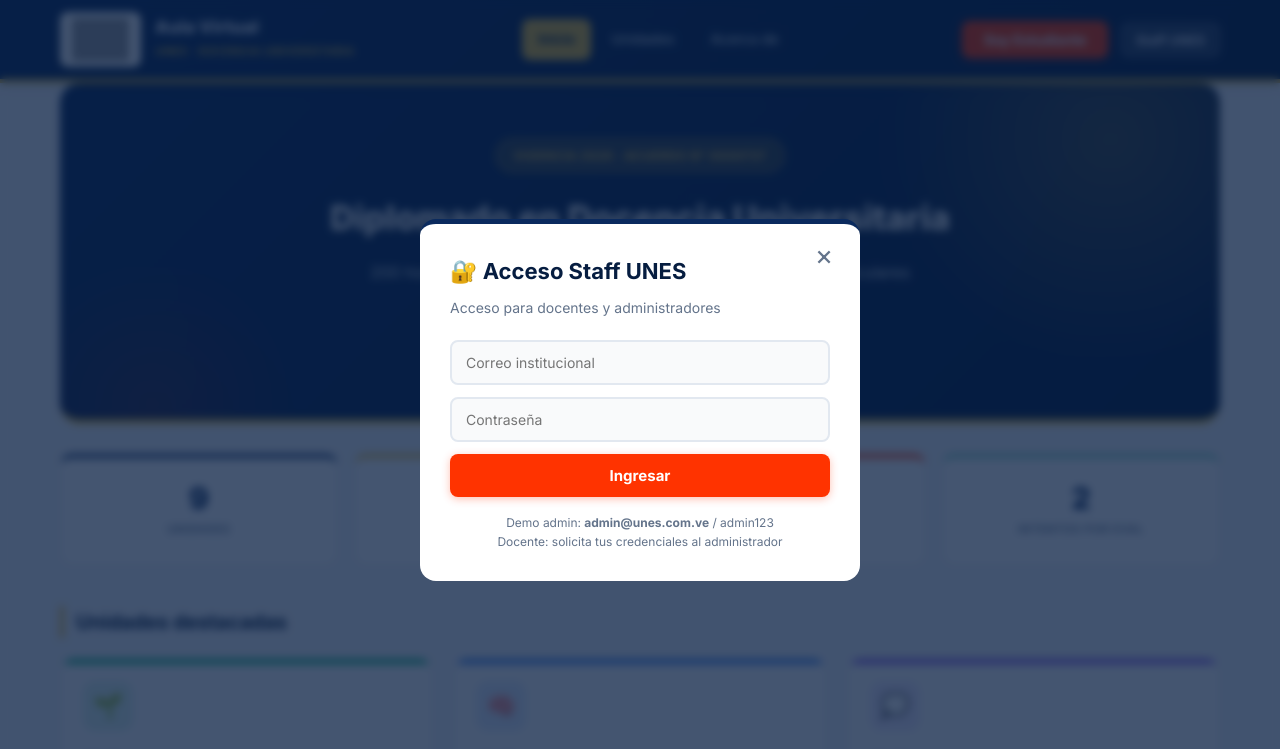
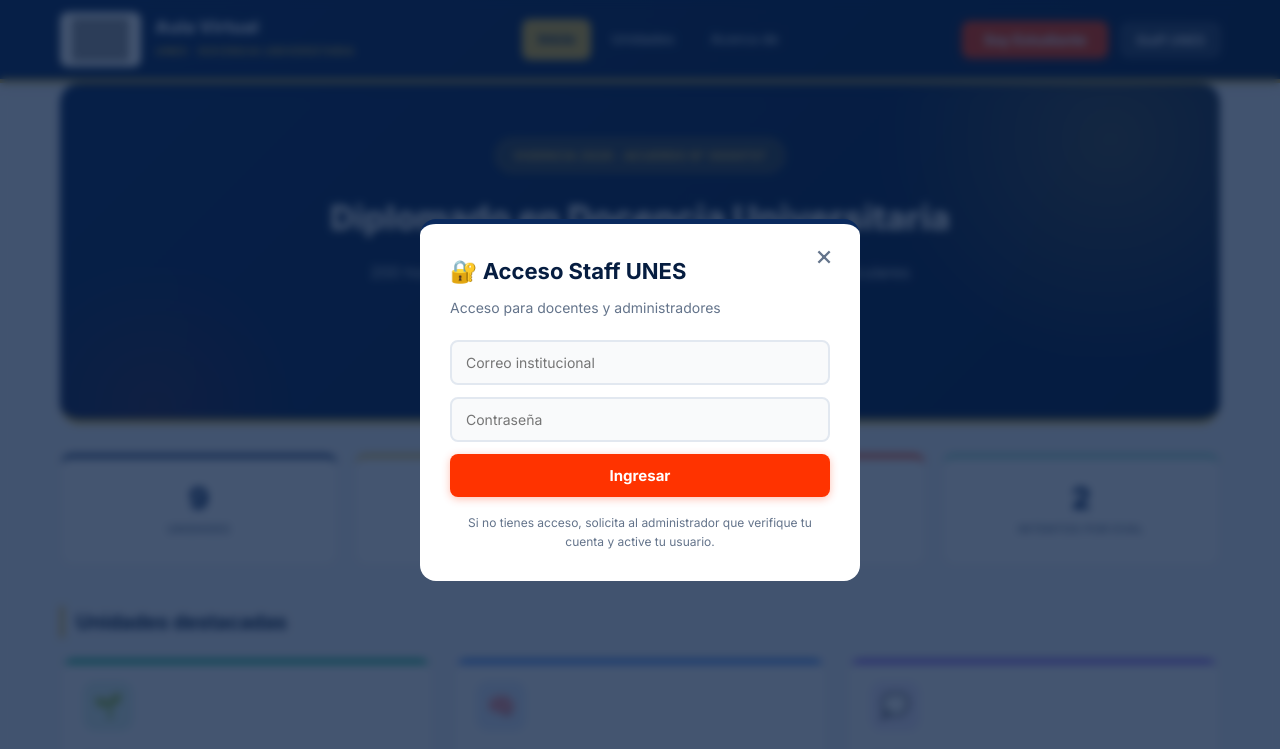
Before and after one commit to prosecucion966-prog/Aula-Virtual-UNES---Versi-n-inicial, a plain HTML site: page index.html in a window 1280 px wide. Both pictures are taken after a click on the button "Staff UNES". Shown: the top 749 px of the page. Drawn offline with Linux system fonts and the light colour scheme; grey boxes are pictures that could not be loaded.

Commit message:
Remove exposed demo staff credentials from login screen

```diff
--- a/index.html
+++ b/index.html
@@ -306,8 +306,7 @@
             <input type="password" id="staffPassword" placeholder="Contraseña" required>
             <button type="submit" class="btn-primary btn-block">Ingresar</button>
             <p class="hint">
-                Demo admin: <b>admin@unes.com.ve</b> / admin123<br>
-                Docente: solicita tus credenciales al administrador
+                Si no tienes acceso, solicita al administrador que verifique tu cuenta y active tu usuario.
             </p>
         </form>
     </div>
```
